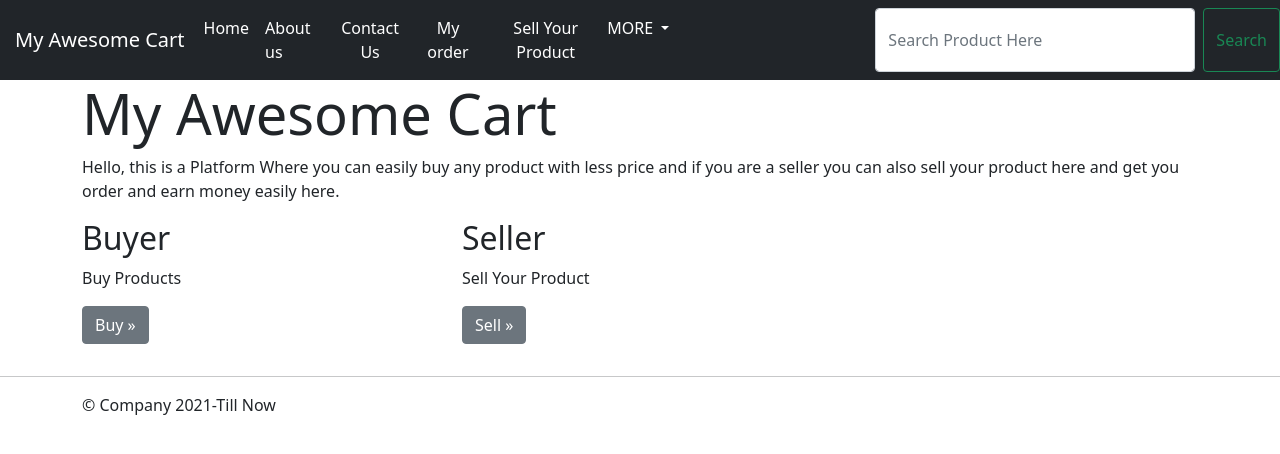
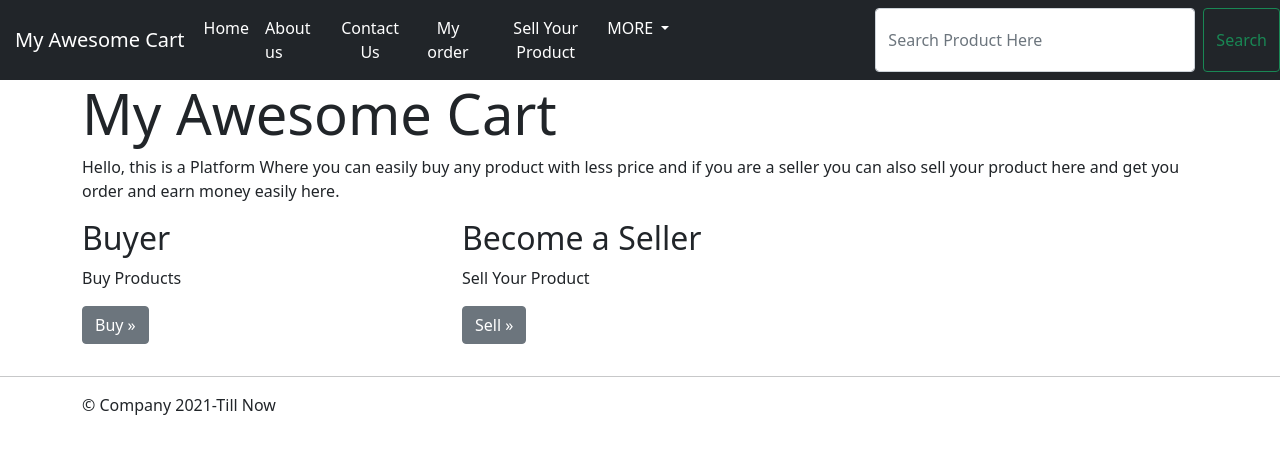
Before and after one commit to Amitabhraj/My-Shopping-Cart-Shopping, a Django app: page /shop/about/ in a window 1280 px wide. Shown: the top 454 px of the page. Run offline with Django 3.2, Linux system fonts and the light colour scheme; some libraries are stand-ins or nearby versions.

Commit message:
Update about.html

```diff
--- a/templates/shop/about.html
+++ b/templates/shop/about.html
@@ -21,7 +21,7 @@
         <p><a class="btn btn-secondary" href="/shop" role="button">Buy &raquo;</a></p>
       </div>
       <div class="col-md-4">
-        <h2>Seller</h2>
+        <h2>Become a Seller</h2>
         <p>Sell Your Product</p>
         <p><a class="btn btn-secondary" href="/shop/sellproduct" role="button">Sell &raquo;</a></p>
       </div>
```
